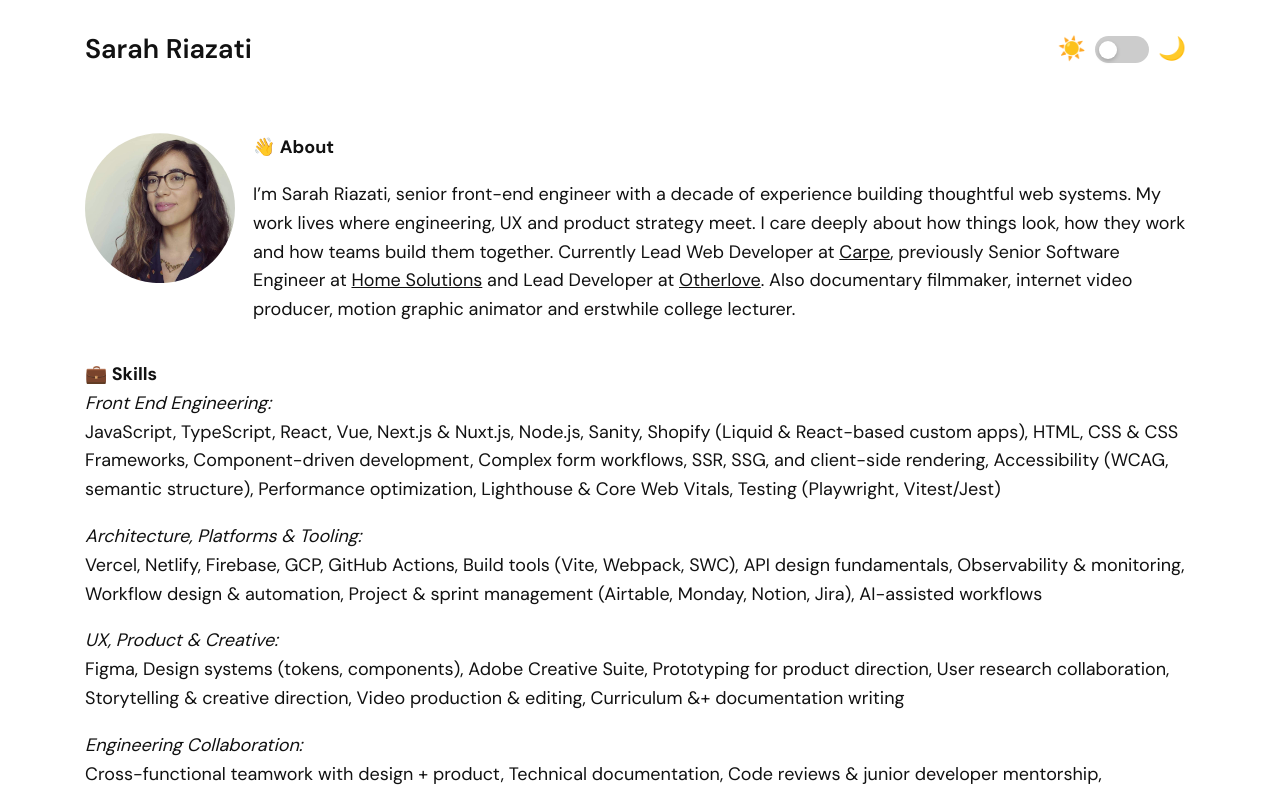
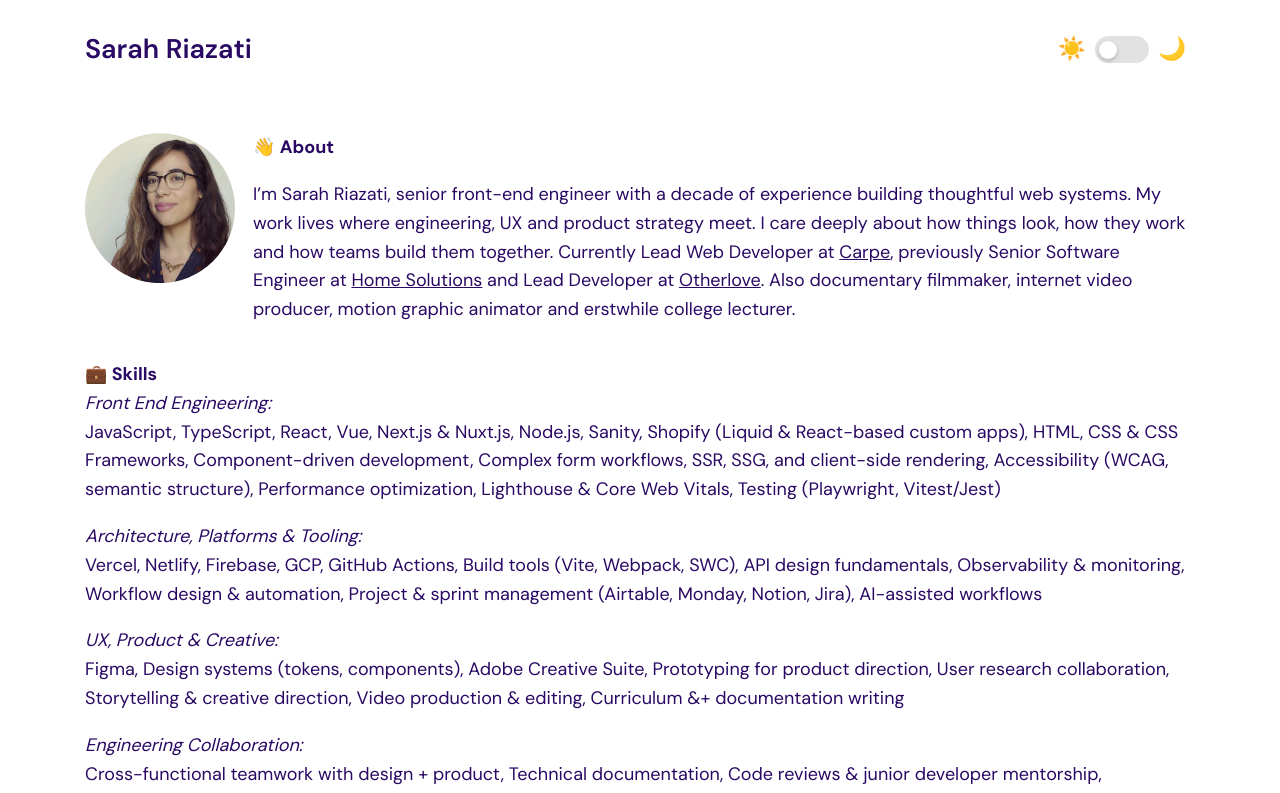
Before and after one commit to smriazati/web25, a Next.js app: page / in a window 1280 px wide. Shown: the top 793 px of the page. Built offline with nearby package versions, Linux system fonts and the light colour scheme.

Commit message:
Enhance theme support: added CSS variables for light and dark themes, updated styles across components for theme consistency, and improved DarkModeToggle component to prevent hydration mismatch.

```diff
--- a/app/globals.css
+++ b/app/globals.css
@@ -7,6 +7,10 @@
 
 html {
   font-size: 18px;
+  --light-theme-bg: #fff;
+  --light-theme-text: #290963;
+  --dark-theme-bg: #150139;
+  --dark-theme-text: #fff;
 }
 
 html,
@@ -15,14 +19,16 @@ body {
   margin: 0;
   font-family: var(--font-dm-sans), "Helvetica Neue", Helvetica, Arial, sans-serif;
   background-color: #fff;
-  color: #111;
+  color: var(--light-theme-text);
+  ;
   transition: background-color 0.3s, color 0.3s;
 }
 
 :root.dark,
 :root.dark body {
-  background-color: #111;
-  color: #fff;
+  background-color: var(--dark-theme-bg);
+  color: var(--dark-theme-text);
+  ;
 }
 
 body {
@@ -30,7 +36,11 @@ body {
 }
 
 a {
-  color: inherit;
+  color: var(--light-theme-text);
+}
+
+:root.dark a {
+  color: var(--dark-theme-text);
 }
 
 img {
--- a/components/DarkModeToggle.tsx
+++ b/components/DarkModeToggle.tsx
@@ -5,32 +5,37 @@ import styles from "@/styles/DarkModeToggle.module.css";
 
 const DarkModeToggle = () => {
   const [isDark, setIsDark] = useState(false);
+  const [hydrated, setHydrated] = useState(false);
 
   useEffect(() => {
-    // Check for saved theme preference or default to light mode
+    setHydrated(true);
+
     const savedTheme = localStorage.getItem("theme");
     const prefersDark = window.matchMedia("(prefers-color-scheme: dark)").matches;
+
     const shouldBeDark = savedTheme === "dark" || (!savedTheme && prefersDark);
 
     setIsDark(shouldBeDark);
-    if (shouldBeDark) {
-      document.documentElement.classList.add("dark");
-    } else {
-      document.documentElement.classList.remove("dark");
-    }
+    document.documentElement.classList.toggle("dark", shouldBeDark);
   }, []);
 
+  // Prevent hydration mismatch by hiding the toggle until ready
+  if (!hydrated) {
+    return (
+      <button
+        className={styles.toggle}
+        aria-label="Initializing theme"
+        style={{ visibility: "hidden" }}
+        type="button"
+      />
+    );
+  }
+
   const toggleTheme = () => {
-    const newIsDark = !isDark;
-    setIsDark(newIsDark);
-
-    if (newIsDark) {
-      document.documentElement.classList.add("dark");
-      localStorage.setItem("theme", "dark");
-    } else {
-      document.documentElement.classList.remove("dark");
-      localStorage.setItem("theme", "light");
-    }
+    const next = !isDark;
+    setIsDark(next);
+    document.documentElement.classList.toggle("dark", next);
+    localStorage.setItem("theme", next ? "dark" : "light");
   };
 
   return (
@@ -42,7 +47,10 @@ const DarkModeToggle = () => {
     >
       <span className={styles.icon}>☀️</span>
       <span className={styles.slider}>
-        <span className={`${styles.sliderThumb} ${isDark ? styles.sliderThumbDark : ""}`} />
+        <span
+          className={`${styles.sliderThumb} ${isDark ? styles.sliderThumbDark : ""
+            }`}
+        />
       </span>
       <span className={styles.icon}>🌙</span>
     </button>
--- a/styles/BackLink.module.css
+++ b/styles/BackLink.module.css
@@ -4,12 +4,12 @@
   align-items: center;
   font-size: 0.8rem;
   margin-top: 2rem;
-  color: #111;
+  color: var(--light-theme-text);
+
 }
 
 
 
 :global(.dark) .backLink {
-  background: #111;
-  color: #fff;
+  color: var(--dark-theme-text);
 }
--- a/styles/ClientLogoGrid.module.css
+++ b/styles/ClientLogoGrid.module.css
@@ -11,7 +11,8 @@
   /* align-items: center; */
   gap: 0.5rem;
   text-decoration: none;
-  color: #111;
+  color: var(--light-theme-text);
+
   /* text-align: center; */
 }
 
--- a/styles/DarkModeToggle.module.css
+++ b/styles/DarkModeToggle.module.css
@@ -28,14 +28,14 @@
   position: relative;
   width: 3rem;
   height: 1.5rem;
-  background-color: #ccc;
+  background-color: #e2e2e2;
   border-radius: 1rem;
   transition: background-color 0.3s;
   cursor: pointer;
 }
 
 :global(.dark) .slider {
-  background-color: #4a5568;
+  background-color: #494949;
 }
 
 .sliderThumb {
@@ -44,7 +44,7 @@
   left: 0.25rem;
   width: 1rem;
   height: 1rem;
-  background-color: #fff;
+  background-color: var(--light-theme-bg);
   border-radius: 50%;
   transition: transform 0.3s ease;
   box-shadow: 0 2px 4px rgba(0, 0, 0, 0.2);
--- a/styles/Footer.module.css
+++ b/styles/Footer.module.css
@@ -9,7 +9,7 @@
 
 .footer,
 .footer a {
-  color: #1a1a1a;
+  color: var(--light-theme-text);
   transition: color 0.2s;
 }
 
--- a/styles/Header.module.css
+++ b/styles/Header.module.css
@@ -33,7 +33,8 @@
 .siteName {
   font-size: 1.5rem;
   font-weight: 600;
-  color: #111;
+  color: var(--light-theme-text);
+  ;
   text-decoration: none;
   transition: color 0.2s;
 }
@@ -66,13 +67,13 @@
   text-transform: uppercase;
   font-size: 0.85rem;
   letter-spacing: 0.08em;
-  color: #111;
+  color: var(--light-theme-text);
   text-decoration: none;
   transition: color 0.2s;
 }
 
 :global(.dark) .navLink {
-  color: #fff;
+  color: var(--dark-theme-text);
 }
 
 .navLink:hover,
--- a/styles/Home.module.css
+++ b/styles/Home.module.css
@@ -159,7 +159,7 @@
 .form button {
   width: fit-content;
   padding: 0.75rem 1.5rem;
-  background: #111;
+  background: var(--dark-bg);
   color: #fff;
   border: none;
   cursor: pointer;
--- a/styles/Layout.module.css
+++ b/styles/Layout.module.css
@@ -5,13 +5,14 @@
   display: flex;
   flex-direction: column;
   background: #fff;
-  color: #111;
+  color: var(--light-theme-text);
+  ;
   transition: background-color 0.3s, color 0.3s;
 }
 
 :global(.dark) .shell {
-  background: #111;
-  color: #fff;
+  background: var(--dark-theme-bg);
+  color: var(--dark-theme-text);
 }
 
 .main {
```
